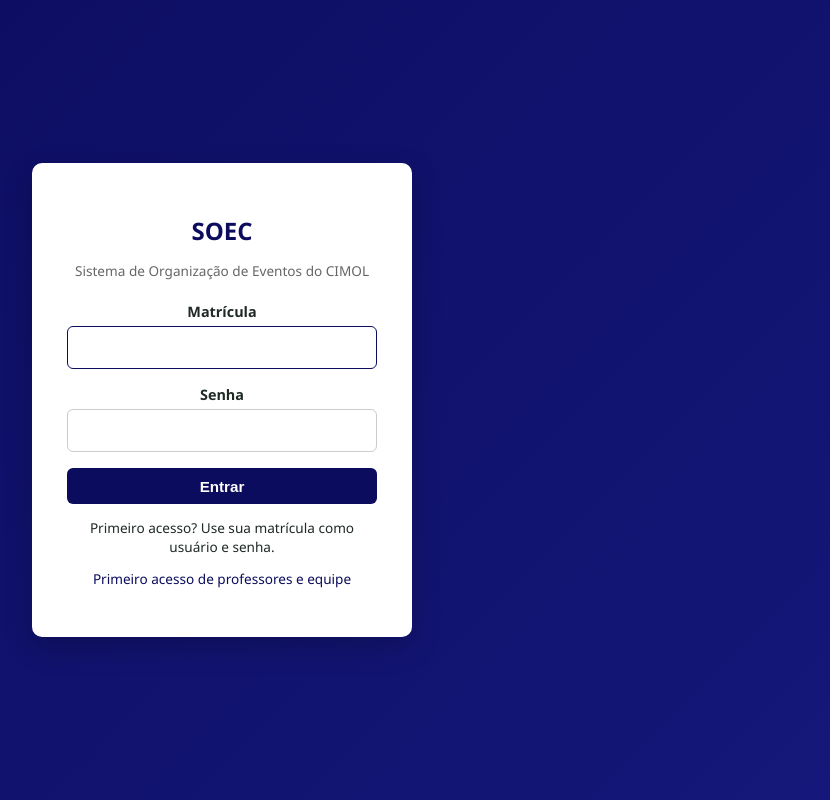
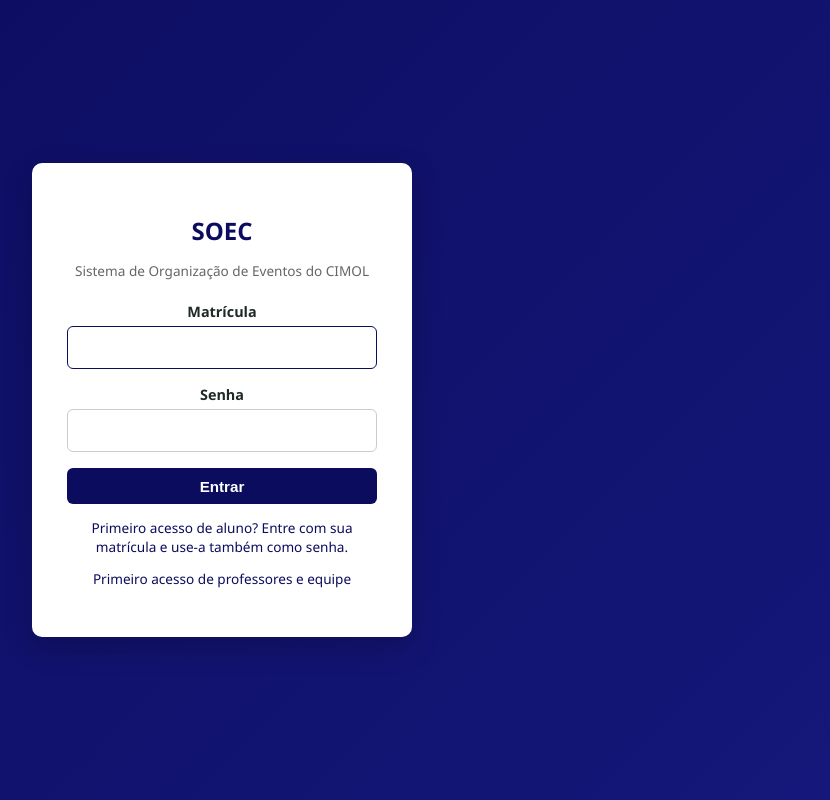
Before and after one commit to Raissa-lahm/soec, a Node server app: page /login in a window 1280 px wide. Shown: the whole page, without its empty margins (418-1248 px from the left). Run offline with Node 20, Linux system fonts and the light colour scheme.

Commit message:
fix(auth): make first-access student guidance clickable

```diff
--- a/views/login.ejs
+++ b/views/login.ejs
@@ -32,7 +32,7 @@
                 <button type="submit" class="botao botao-primario" style="width:100%;">Entrar</button>
             </form>
 
-            <p style="text-align:center; font-size:0.85rem;">Primeiro acesso? Use sua matrícula como usuário e senha.</p>
+            <p style="text-align:center; font-size:0.85rem;"><a href="#matricula" onclick="document.getElementById('matricula').focus()">Primeiro acesso de aluno? Entre com sua matrícula e use-a também como senha.</a></p>
             <p style="text-align:center; font-size:0.85rem;"><a href="/primeiro-acesso">Primeiro acesso de professores e equipe</a></p>
         </div>
     </div>
```
